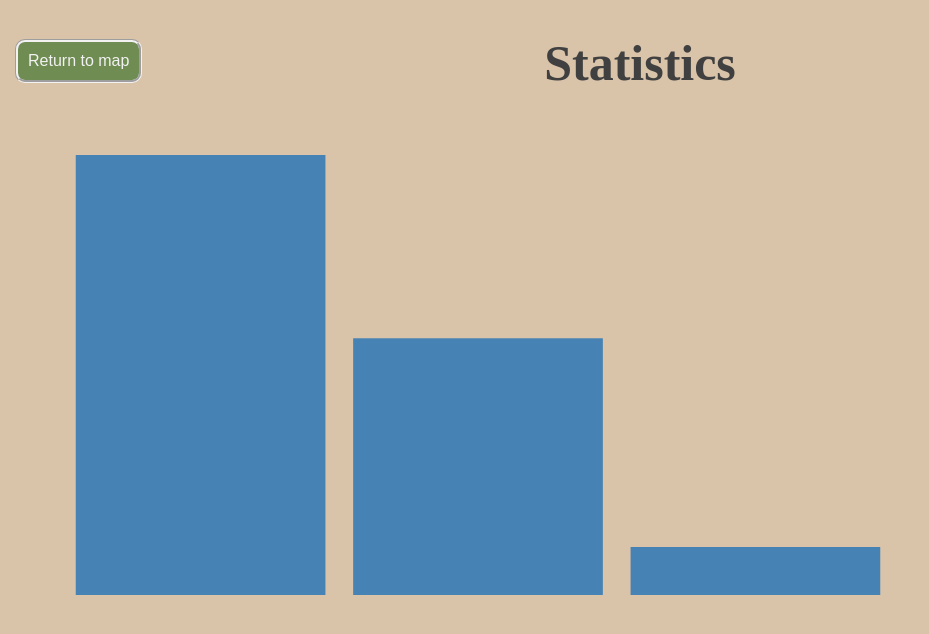
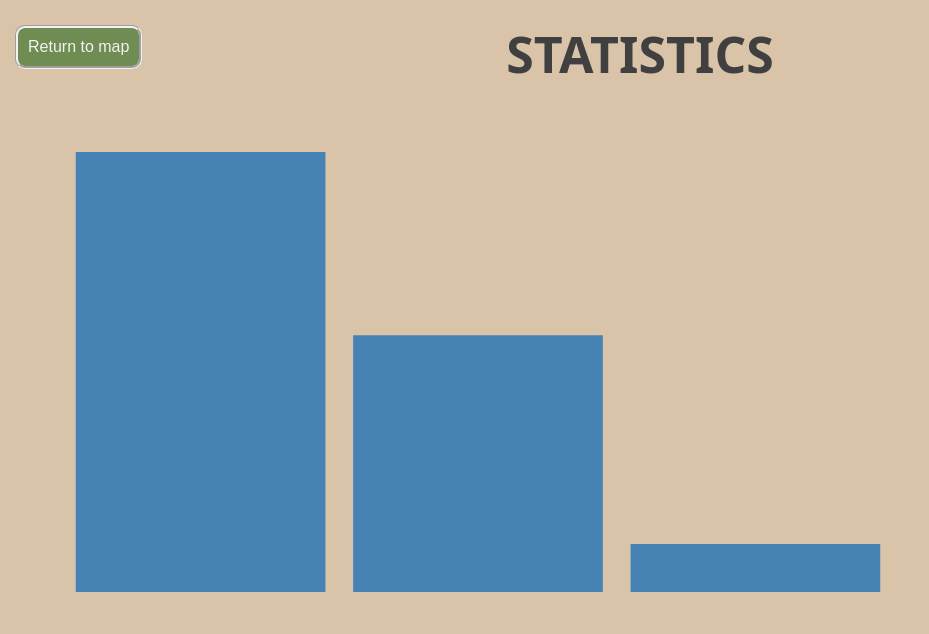
Before and after one commit to lukassloth/Group-the-whop, a website: page semesterprojekt/statistics/statistics.html in a window 1280 px wide. Shown: the whole page, without its empty margins (0-929 px from the left). Drawn offline with nearby package versions, Linux system fonts and the light colour scheme.

Commit message:
COMMIT YES

```diff
--- a/semesterprojekt/about/about-style.css
+++ b/semesterprojekt/about/about-style.css
@@ -5,7 +5,7 @@ body {
     margin: 0; /* Fjerner standardmargen */
   }
 
-  /* Styling af #frontpage_heading-elementet */
+  /* Styling af #frontpageHeading-elementet */
 h1 {
     margin-top: 20px;  /*Automatiserer topmargen */
     font-size: 50px; /* Skriftstørrelse */
--- a/semesterprojekt/statistics/statistics.css
+++ b/semesterprojekt/statistics/statistics.css
@@ -2,11 +2,17 @@ body{
     background-color: #d9c3a9; /* Baggrundsfarve - fra vores farvepalette */
 }
 
-#statHeadline{
-    color: #404040; /* Farven på teksten - fra vores farvepalette */
-    font-size: 50px; /* Størrelsen på overskriften */
-    text-align: center; /* Centrerer overskriften */
-}
+h1 {
+    margin-top: 20px;  /*Automatiserer topmargen */
+    font-size: 50px; /* Skriftstørrelse */
+    font-family: system-ui, -apple-system, BlinkMacSystemFont, 'Segoe UI', Roboto, Oxygen, Ubuntu, Cantarell, 'Open Sans', 'Helvetica Neue', sans-serif; /* Skrifttype */
+    font-weight: bold; /* Gør teksten fed */
+    color: #404040; /* Tekstfarve */
+    text-align: center; /* Centrerer teksten */
+    z-index: 11; /* Sørger for, at den er bag andre elementer med højere z-index */
+    transition: opacity 0.5s ease; /* Glidende overgang for gennemsigtighed */
+    overflow: hidden; /* Skjuler overskydende indhold*/
+  }
 
 #returnButton{
     font-size: 16px; /* Størrelse på teksten */
--- a/semesterprojekt/statistics/statistics.html
+++ b/semesterprojekt/statistics/statistics.html
@@ -11,7 +11,7 @@
     <a id="returnContainer" href="../index.html"> <!-- Linker tilbage til forsiden -->
         <button id="returnButton">Return to map</button> <!-- Returknap til forsiden -->
     </a>
-    <h1 id="statHeadline">Statistics</h1> <!-- Overskrift -->
+    <h1 id="statHeadline">STATISTICS</h1> <!-- Overskrift -->
     <div id="barchart"></div>
     <script src="barchart.js"></script>
 </body>
```
Also changed, not shown: semesterprojekt/index.html (+1 -1 lines), semesterprojekt/scripts/your-map-script.js (+8 -8 lines), semesterprojekt/styles.css (+4 -4 lines).
